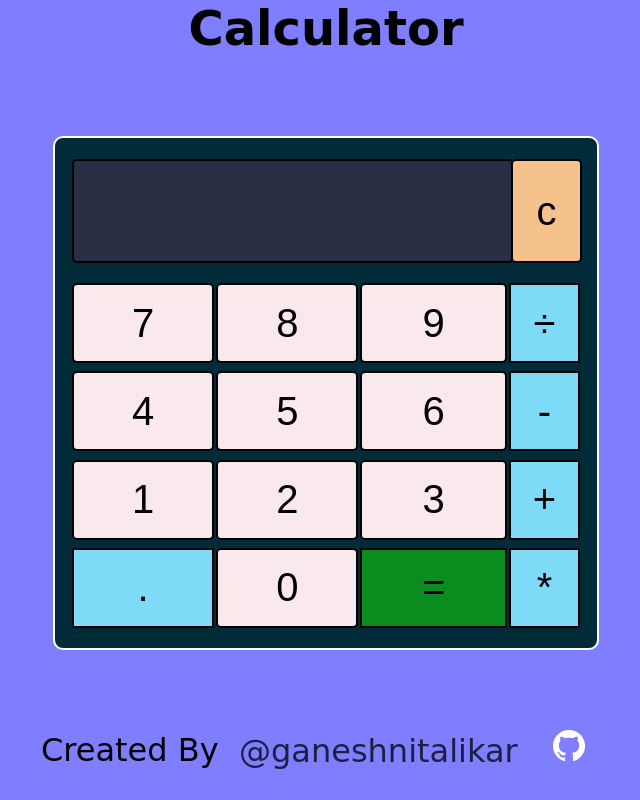
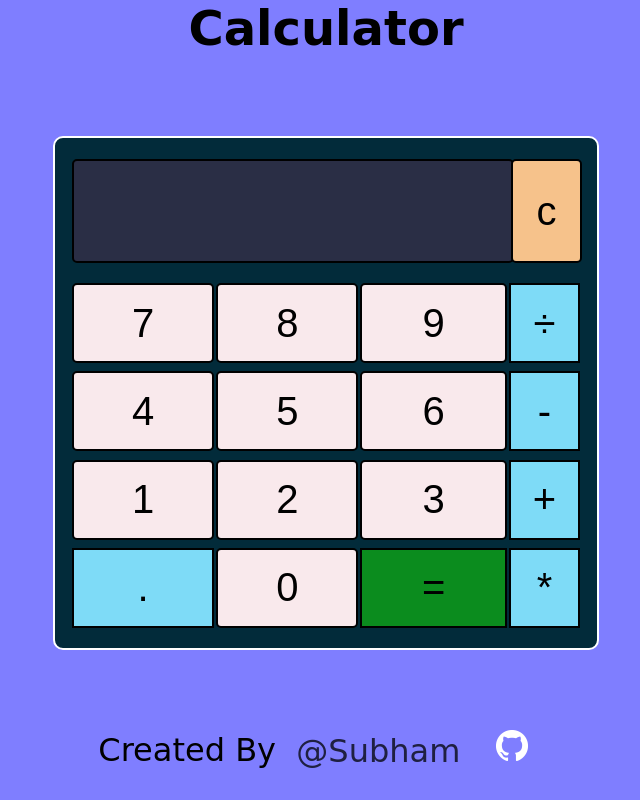
Before and after one commit to SubhamBnk/LGM-VIP-TASK-4, a plain HTML site: page index.html in a window 1280 px wide. Shown: the whole page, without its empty margins (314-954 px from the left). Drawn offline with Linux system fonts and the light colour scheme.

Commit message:
Update index.html

```diff
--- a/index.html
+++ b/index.html
@@ -79,7 +79,7 @@
 			</tr>
 		</table>
 	</div>
-	<footer class="center">Created  By  &nbsp  <a href="https://github.com/ganeshnitalikar/ganeshnitalikar">  @ganeshnitalikar  <img src="GitHub-Mark-Light-32px.png" alt=""></a></footer>
+	<footer class="center">Created  By  &nbsp  <a href="https://github.com/SubhamBnk">  @Subham  <img src="GitHub-Mark-Light-32px.png" alt=""></a></footer>
 </body>
 
 </html>
```
